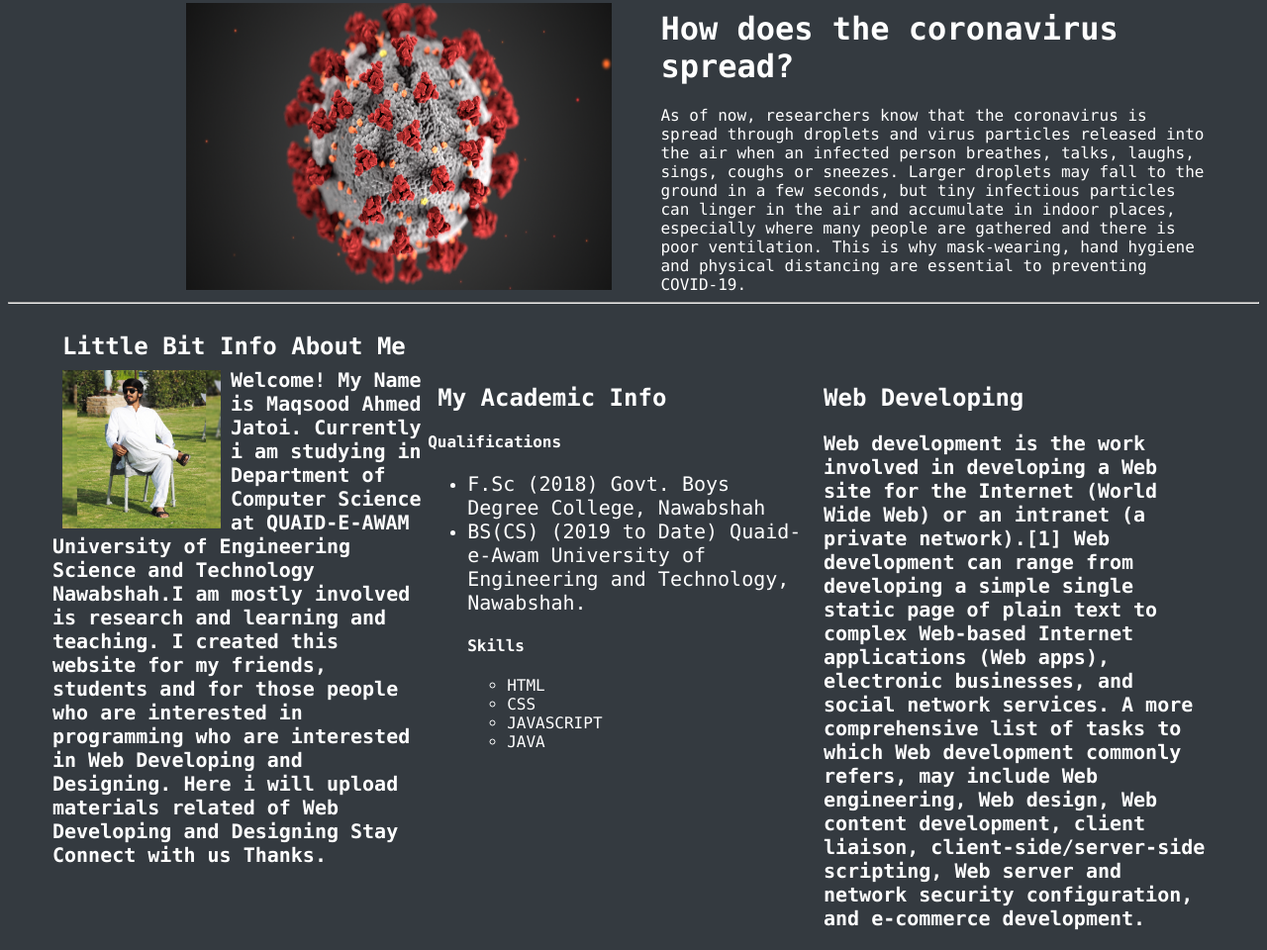
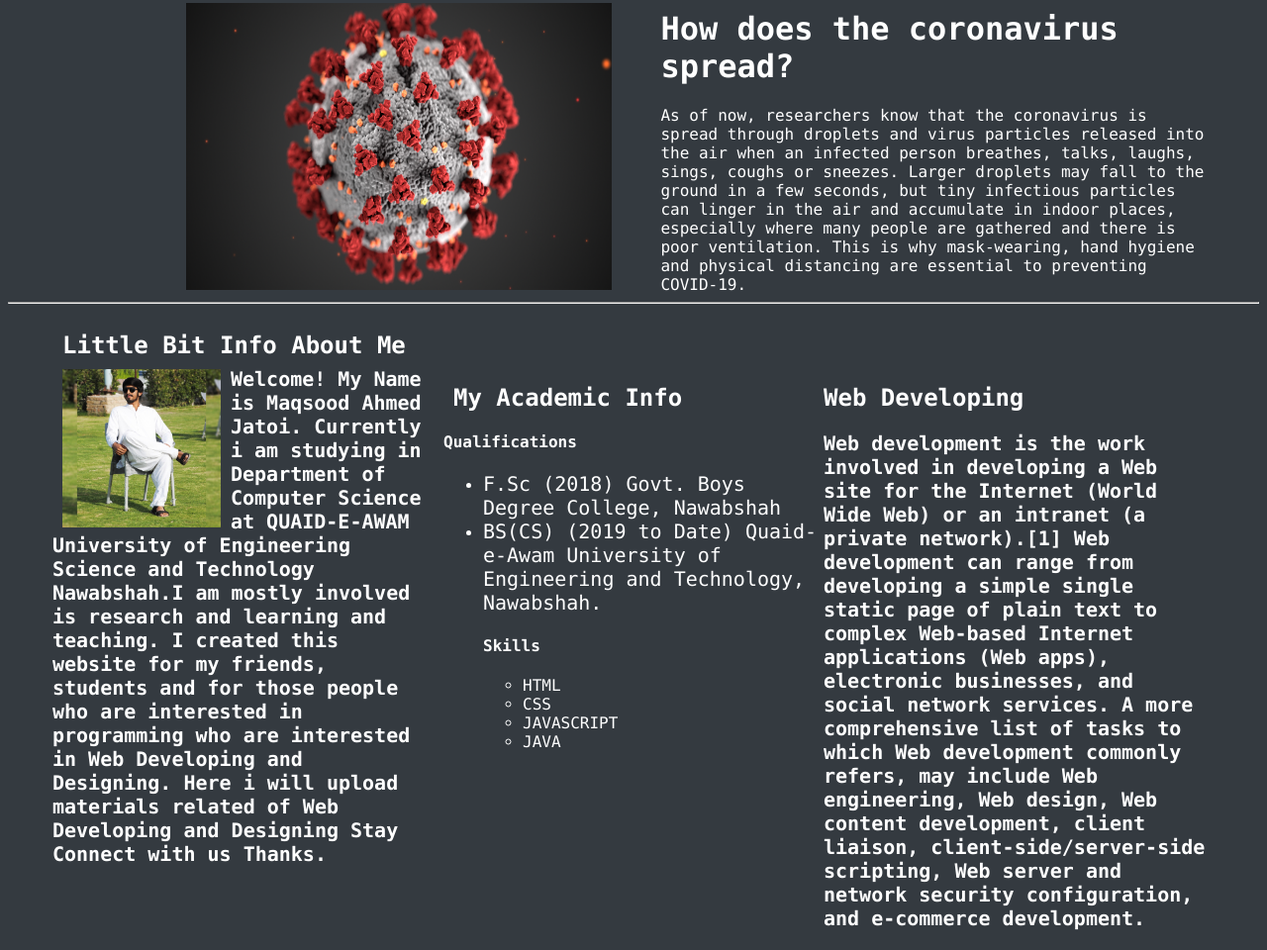
Before and after one commit to MaqsoodJatoi/maqsoodportfolio, a plain HTML site: page index.html in a window 1280 px wide. Shown: the part 520-1480 px from the top of the page at 99% size. Drawn offline with Linux system fonts and the light colour scheme.

Commit message:
Update index.html

```diff
--- a/index.html
+++ b/index.html
@@ -67,13 +67,13 @@
     </div>
                                         <hr>
     <div class="">
-      <div class="" style="width: 30%; display: inline-block;  padding-left: 45px; padding-top: 1px;">
+      <div class="" style="width: 30%; display: inline-block;  padding-left: 45px; postion: absolute; top: 111%; left: ">
         <h2 style="margin-left: 10px; margin-bottom: 0;">Little Bit Info About Me</h2>
         <img src="mypic.jpg" alt="" style="float: left; width: 160px; margin: 10px 10px 0 10px;">
         <p style=" font-size: 20px; font-weight: 600; margin-top: 8px;">Welcome! My Name is Maqsood Ahmed Jatoi. Currently i am studying in Department of Computer Science at QUAID-E-AWAM University of Engineering Science and Technology Nawabshah.I am mostly involved is research and learning and teaching.
           I created this website for my friends, students and for those people who are interested in programming who are interested in Web Developing and Designing. Here i will upload materials related of Web Developing and Designing Stay Connect with us Thanks.</p>
       </div>
-      <div class="" style="width: 30%; display: inline-block; position: absolute; top: 111%;">
+      <div class="" style="width: 30%; display: inline-block; position: absolute; top: 111%; left: 35%;">
         <h2 style="margin-left: 10px; margin-bottom: 0;">My Academic Info</h2>
         <h4>Qualifications</h4>
         <ul>
```
